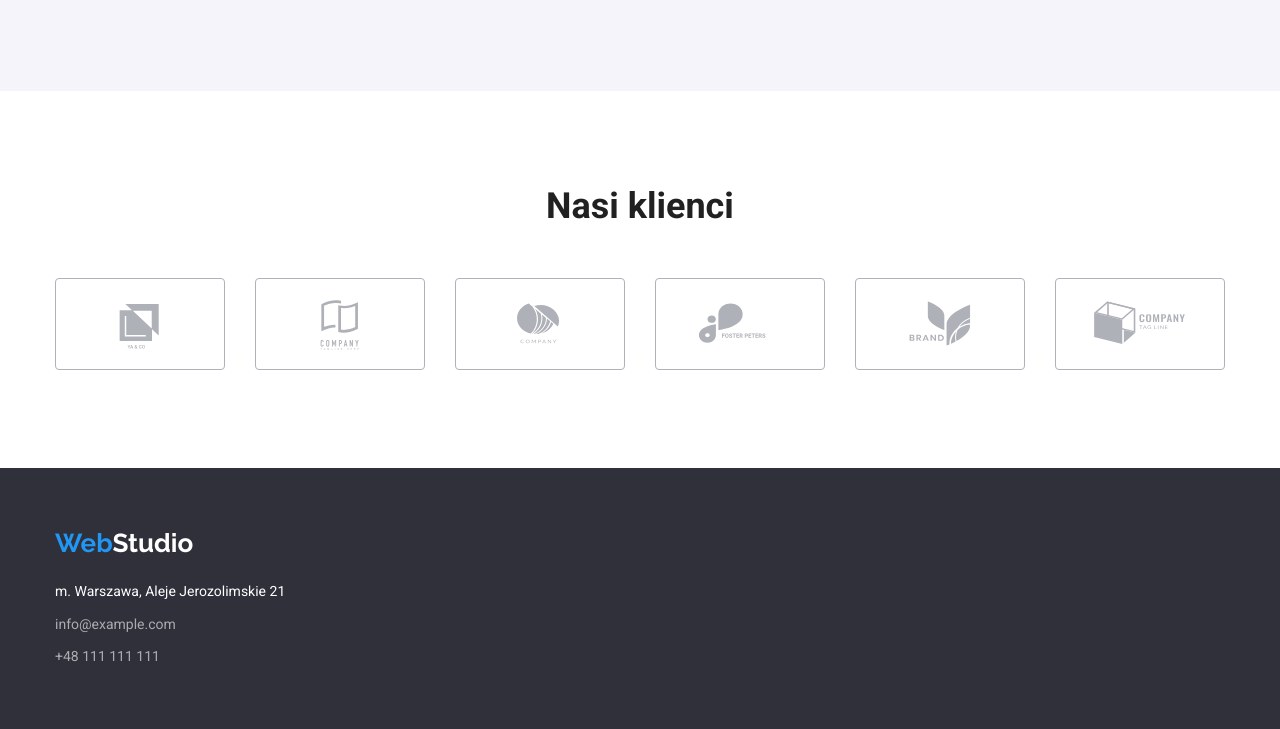
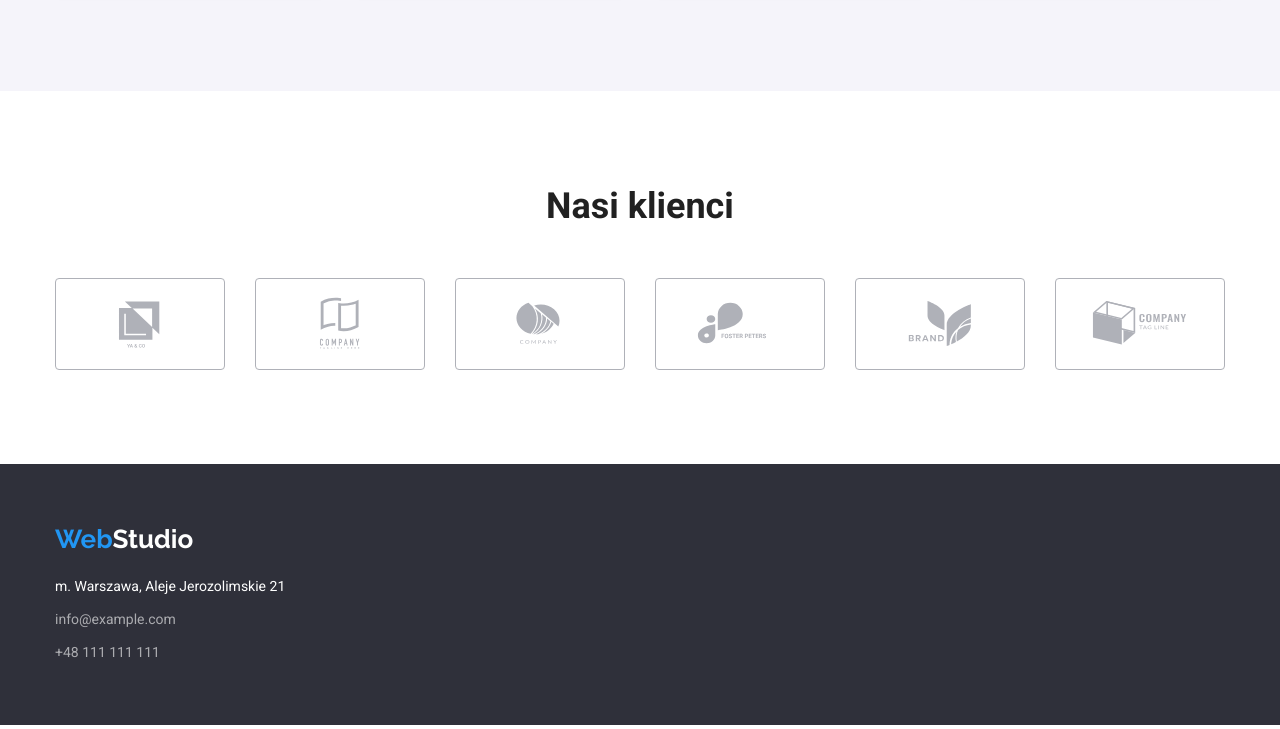
Before and after one commit to JakubLawnicki/goit-markup-hw-04, a plain HTML site: page index.html in a window 1280 px wide. Shown: the part 2006-2735 px from the top of the page. Drawn offline with nearby package versions, Linux system fonts and the light colour scheme.

Commit message:
Clients section added

```diff
--- a/css/index.css
+++ b/css/index.css
@@ -49,25 +49,24 @@ body {
   margin-bottom: 9px;
 }
 
-.client1-2 {
-  padding: 17.71px 32px 14.25px;
-  display: inline-block;
+.clients {
+  border: 1px solid #afb1b8;
+  border-radius: 4px;
+  fill: #afb1b8;
+  width: 170px;
+  height: 92px;
+  display: flex;
+  justify-content: center;
+  align-items: center;
 }
 
-.client3-6 {
-  padding: 16px 32px;
-  display: inline-block;
-}
-
-.client1-2:hover,
-.client3-6:hover {
+.clients:hover {
   border-color: var(--hover-color);
   fill: var(--hover-color);
   cursor: pointer;
 }
 
-.client1-2:focus,
-.client3-6:focus {
+.clients:focus {
   border-color: var(--hover-color);
   fill: var(--hover-color);
 }
@@ -369,12 +368,6 @@ ul.list.lorem-list li p {
   letter-spacing: 0.03em;
 }
 
-ul.clients-list li svg {
-  border: 1px solid #afb1b8;
-  border-radius: 4px;
-  fill: #afb1b8;
-}
-
 .webstudio {
   font-family: "Raleway", sans-serif;
   font-size: 26px;
--- a/index.html
+++ b/index.html
@@ -182,34 +182,46 @@
           <h2 class="secondary-heading">Nasi klienci</h2>
           <ul class="list clients-list">
             <li>
-              <svg class="client1-2" width="170" height="92">
+              <div class="clients">
+                <svg width="106" height="60">
                   <use href="/images/icons.svg#icon-logo1"></use>
                 </svg>
+              </div>
             </li>
             <li>
-              <svg class="client1-2" width="170" height="92">
+              <div class="clients">
+                <svg width="106" height="60">
                   <use href="/images/icons.svg#icon-logo2"></use>
                 </svg>
+              </div>
             </li>
             <li>
-              <svg class="client3-6" width="170" height="92">
+              <div class="clients">
+                <svg width="106" height="60">
                   <use href="/images/icons.svg#icon-logo3"></use>
                 </svg>
+              </div>
             </li>
             <li>
-              <svg class="client3-6" width="170" height="92">
+              <div class="clients">
+                <svg width="106" height="60">
                   <use href="/images/icons.svg#icon-logo4"></use>
                 </svg>
+              </div>
             </li>
             <li>
-              <svg class="client3-6" width="170" height="92">
+              <div class="clients">
+                <svg width="106" height="60">
                   <use href="/images/icons.svg#icon-logo5"></use>
                 </svg>
+              </div>
             </li>
             <li>
-              <svg class="client3-6" width="170" height="92">
+              <div class="clients">
+                <svg width="106" height="60">
                   <use href="/images/icons.svg#icon-logo6"></use>
                 </svg>
+              </div>
             </li>
           </ul>
         </div>
```
Lines whose indentation alone changed are shown as unchanged.
